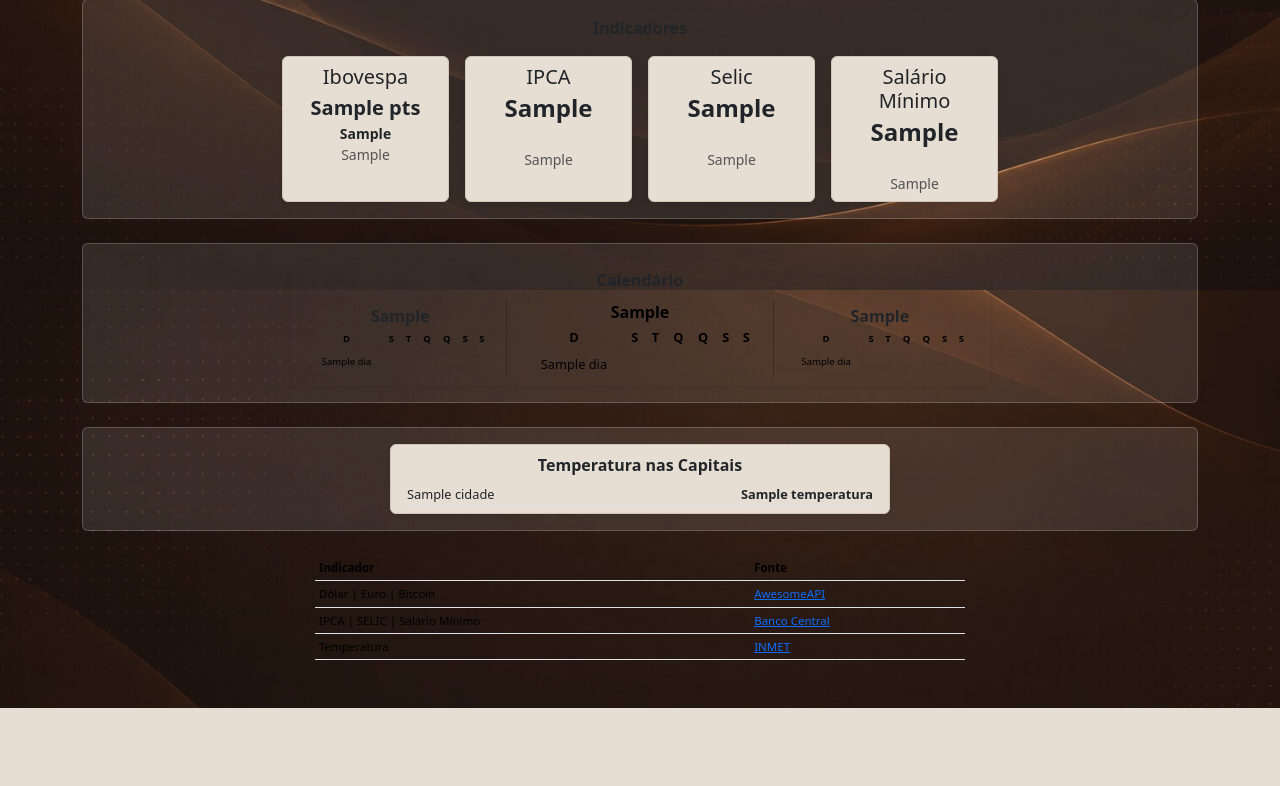
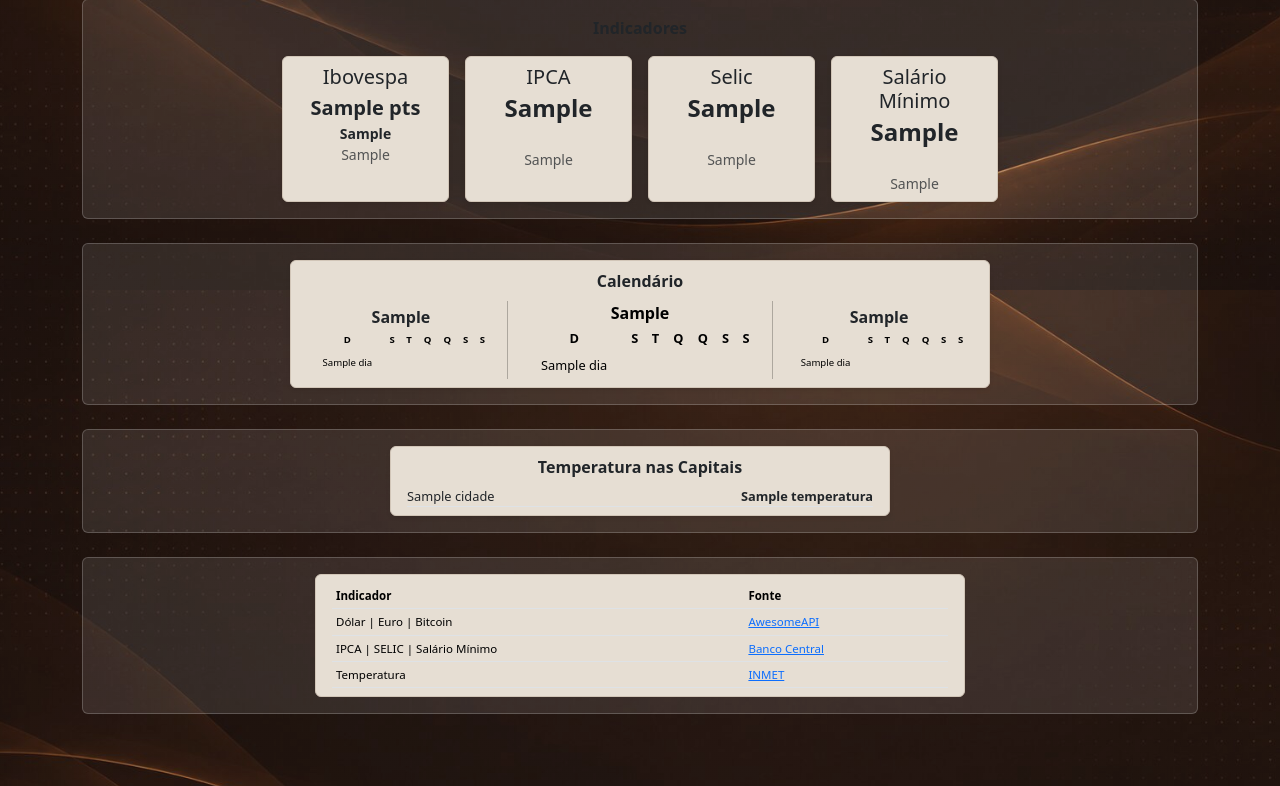
Before and after one commit to hilaneto/webapp, a Flask app: template templates/home.html in a window 1280 px wide. Shown: the part 510-1296 px from the top of the page. Before the commit the page ends 1218 px from the top, so only its background shows below. Run offline with Flask 3, Linux system fonts and the light colour scheme; the template is opened without the code that fills it: most values are stand-ins (such as "Sample title", 1, 10 or a date in 2020).

Commit message:
ajuste fundo calendário

```diff
--- a/static/css/styles.css
+++ b/static/css/styles.css
@@ -66,10 +66,9 @@ body {
    CALENDÁRIO
 ===================================================== */
 
-/* Card principal */
 .calendario-card {
-    background-color: transparent;
-    border: none;
+    background-color: var(--webapp-card-bg);
+    border: 1px solid var(--webapp-border);
 }
 
 /* Container dos três meses */
@@ -190,6 +189,21 @@ body {
    FONTES DOS DADOS
 ===================================================== */
 
+section:has(.table-fontes) {
+    background-color: var(--webapp-grupo-bg);
+    border: 1px solid rgba(255, 255, 255, 0.20);
+    border-radius: 0.375rem;
+    padding: 1rem;
+    margin-bottom: 1.5rem;
+}
+
+section:has(.table-fontes) .table-responsive {
+    background-color: var(--webapp-card-bg);
+    border: 1px solid var(--webapp-border);
+    border-radius: 0.375rem;
+    padding: 0.5rem 1rem;
+}
+
 .table-fontes th,
 .table-fontes td {
     background-color: transparent;
```
